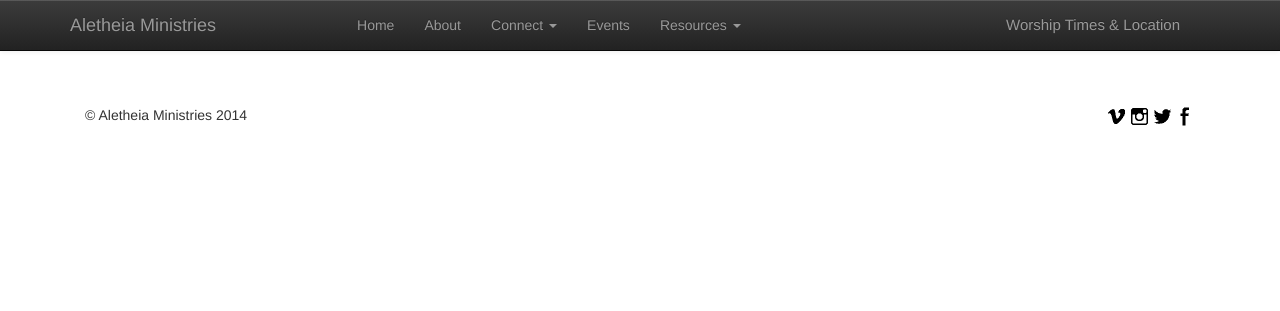
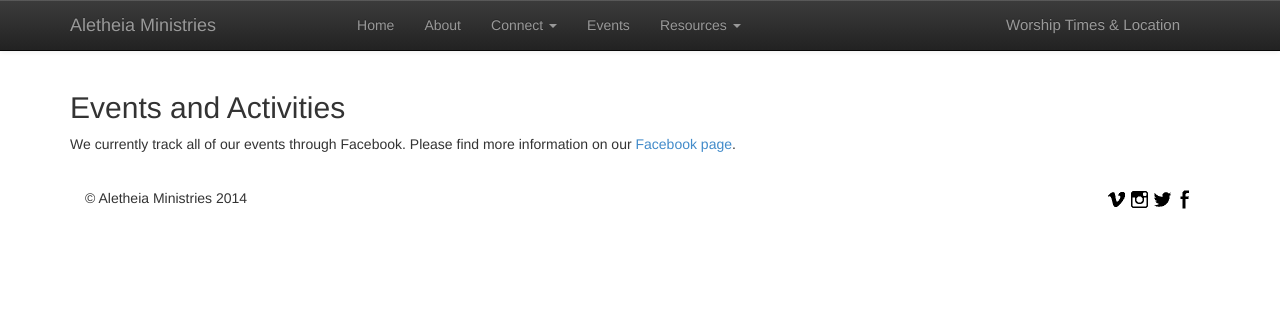
Before and after one commit to Twang015/CCUMC, a PHP site: page /events.php in a window 1280 px wide. Shown: the top 311 px of the page. Run offline with PHP 8.4, Linux system fonts and the light colour scheme; some libraries are stand-ins or nearby versions.

Commit message:
updating events page with link to FB and changing worship time popover to hover on navigation bar

```diff
--- a/events.php
+++ b/events.php
@@ -22,6 +22,8 @@
         <?php include 'navigation.php'; ?>
 
         <div class="container">
+            <h2>Events and Activities</h2>
+            <p>We currently track all of our events through Facebook. Please find more information on our <a href="https://www.facebook.com/groups/158626917493699/" target="_blank">Facebook page</a>.</p>
 
 
             <?php include 'footer.php'; ?>
--- a/index.php
+++ b/index.php
@@ -71,9 +71,8 @@
         <div class="col-lg-4">
           <h2>Upcoming Events</h2>
           <ul>
-            <li>Good Friday Service: 4/18/2014 @ 8PM</li>
             <li>Easter Service: 4/20/2014 @ 2PM </li>
-            <li>Book Discussion with Dr. Boyung Lee: 4/28/2014 @ 7:30PM</li>
+            <li>Book Discussion with Dr. Boyung Lee: 4/25/2014 @ 7:30PM</li>
             <li>Kickball Tournament: 6/28/2014 @ 8AM</li>
           </ul>
           <p><a class="btn btn-default" href="events.php">More Details &raquo;</a></p>
--- a/navigation.php
+++ b/navigation.php
@@ -38,7 +38,7 @@
           </ul>
 
           <div class="navbar-right">
-          <a href="#" id="location" class="navbar-brand navbar-times" data-container="body" data-toggle="popover" data-placement="bottom" data-original-title="Worship Times and Location" data-content="Sunday Service: 2:00 PM <br> Friday Night Bible Study: 7:30 PM <br> Location: <a href='https://www.google.com/maps/place/260+Walnut+Ave/@37.91961,-122.030773' target='_blank'>260 Walnut Ave. Walnut Creek, CA 94598</a>">Worship Times & Location</a>
+          <a href="#" id="location" class="navbar-brand navbar-times" data-container="body" data-toggle="popover" data-placement="bottom" data-trigger="hover" data-original-title="Worship Times and Location" data-content="Sunday Service: 2:00 PM <br> Friday Night Bible Study: 7:30 PM <br> Location: <a href='https://www.google.com/maps/place/260+Walnut+Ave/@37.91961,-122.030773' target='_blank'>260 Walnut Ave. Walnut Creek, CA 94598</a>">Worship Times & Location</a>
           </div>
         </div><!--/.navbar-collapse -->
       </div>
```
